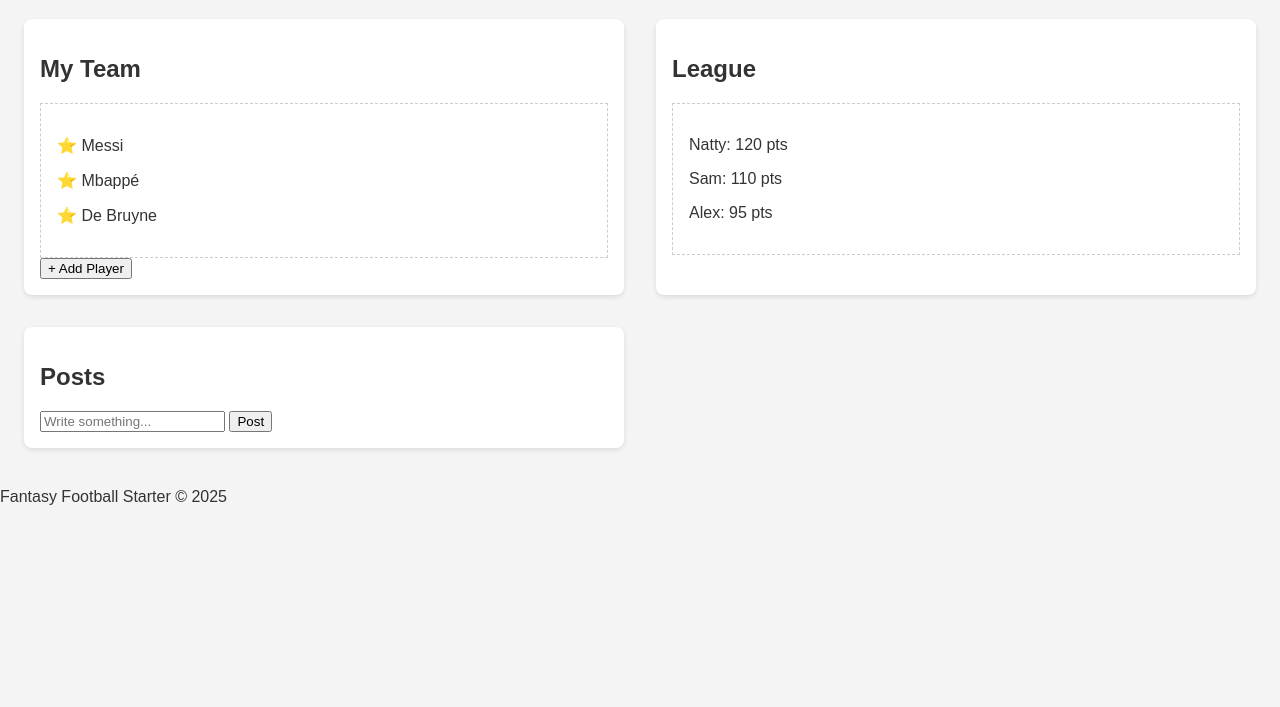
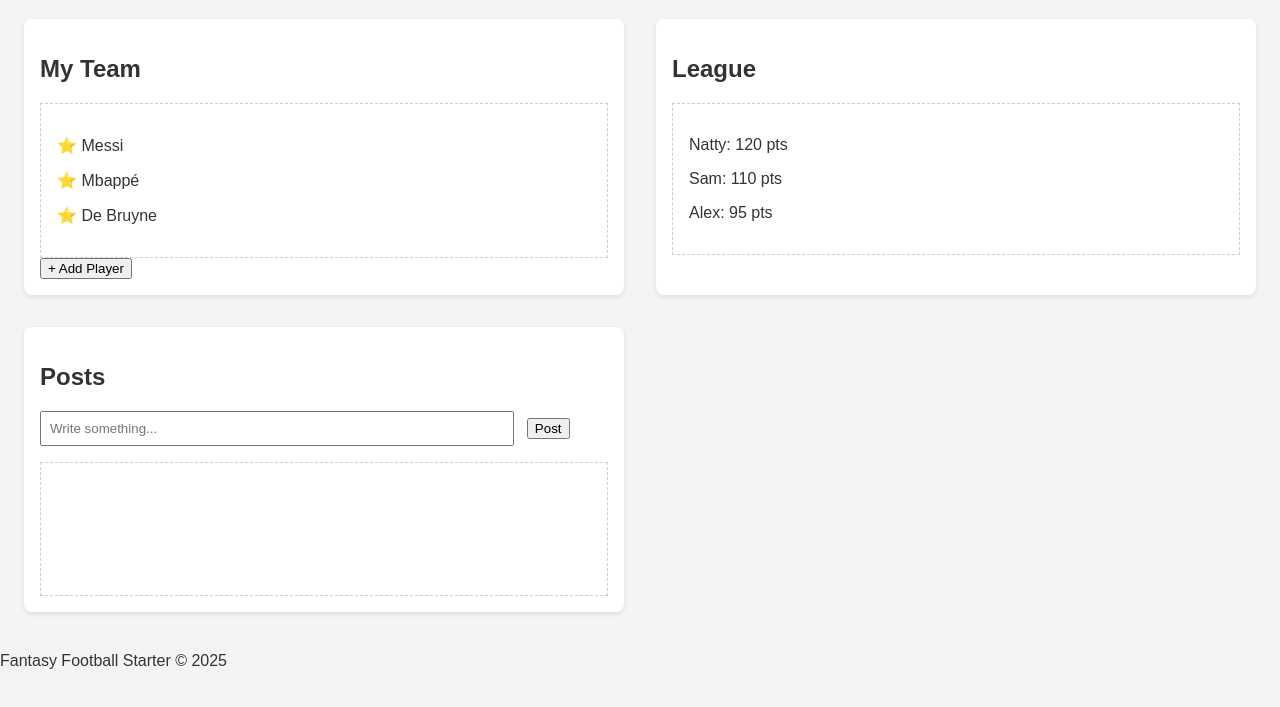
Before and after one commit to hshnatty/Fpl, a plain HTML site: page Index.html in a window 1280 px wide. Shown: the part 75-782 px from the top of the page. Drawn offline with Linux system fonts and the light colour scheme.

Commit message:
Update Style.css

```diff
--- a/Css/Style.css
+++ b/Css/Style.css
@@ -43,9 +43,15 @@ section {
   box-shadow: 0 2px 5px rgba(0,0,0,0.1);
 }
 
-#leagueTable, #myTeam {
+#leagueTable, #myTeam, #postsList {
   margin-top: 1rem;
   min-height: 100px;
   border: 1px dashed #ccc;
   padding: 1rem;
 }
+
+#postInput {
+  width: 80%;
+  padding: 0.5rem;
+  margin-right: 0.5rem;
+}
```
